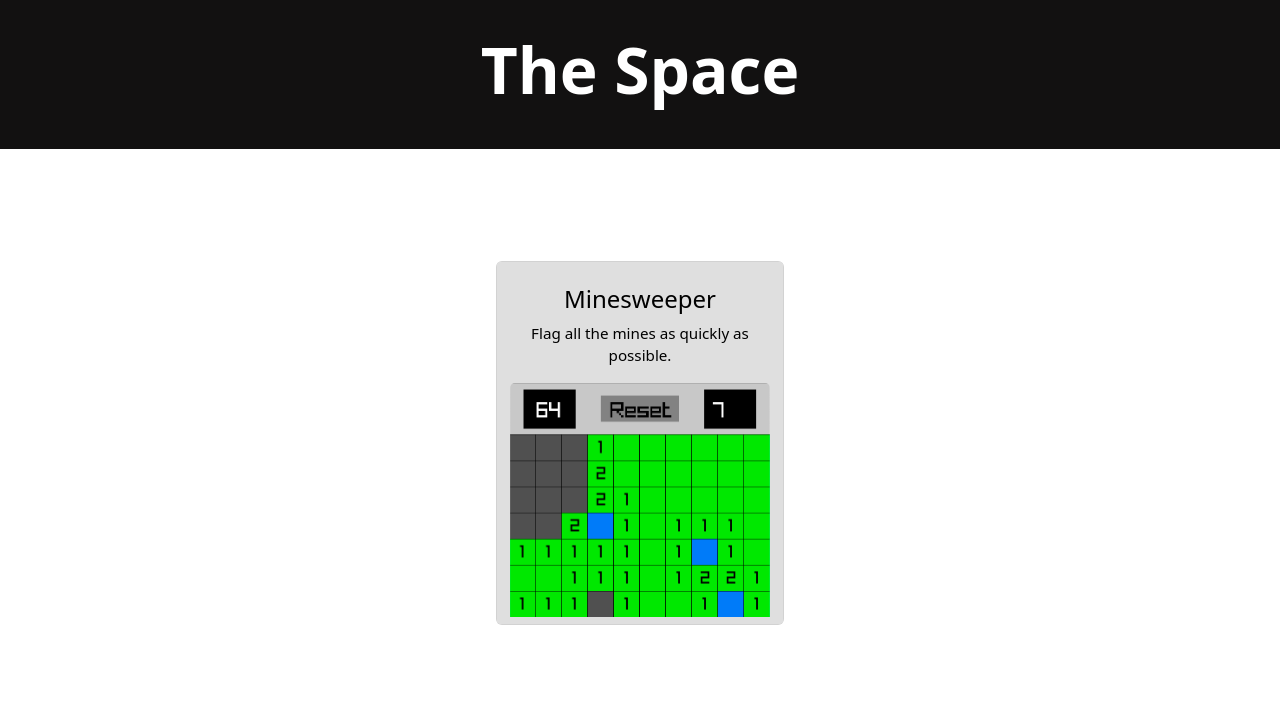
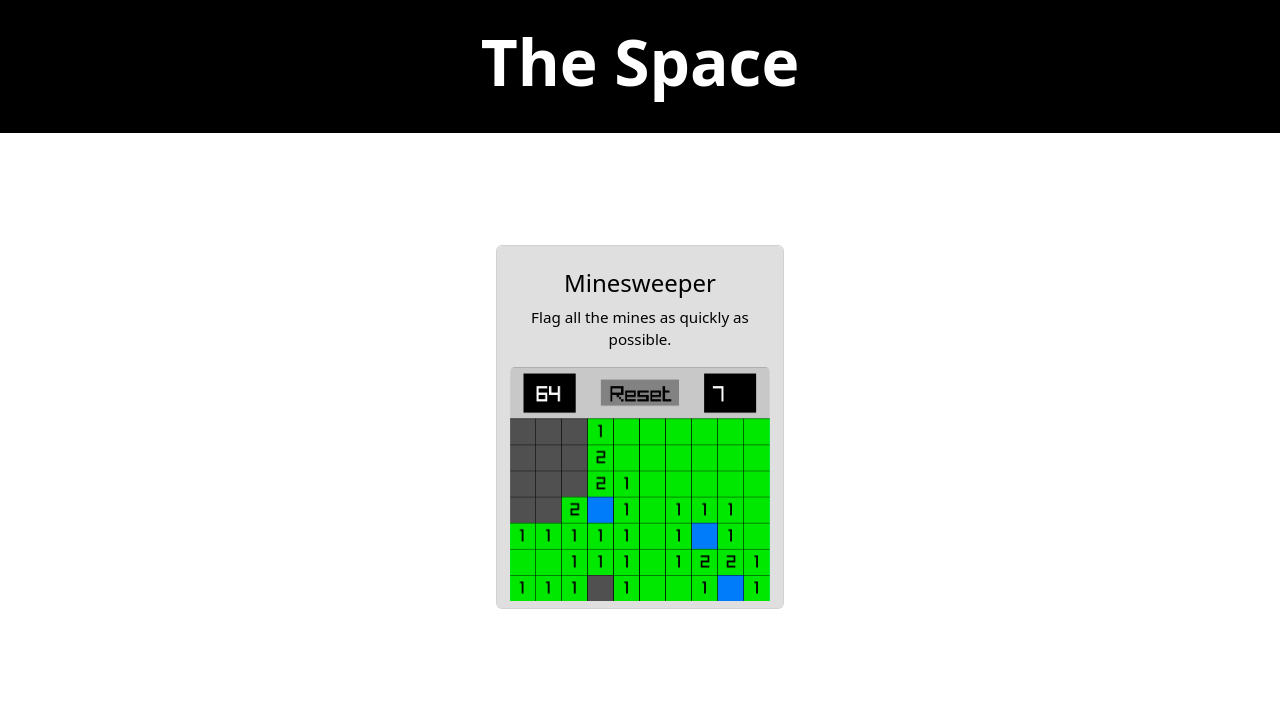
Before and after one commit to frankobjank/cs50_final_project, a Flask app: page / in a window 1280 px wide. Shown: the top 728 px of the page. Run offline with Flask 3, Linux system fonts and the light colour scheme.

Commit message:
improved layout; added colors to numbers and flags

```diff
--- a/static/styles.css
+++ b/static/styles.css
@@ -2,49 +2,53 @@
 :root {
     --grid-width: 9;
     --grid-height: 9;
+    --sq-size: 1.75rem;
+
 }
+
+/* Minesweeper */
 
 .board-container{
     display: grid;
     align-items: center;
+    outline: #000000;
 }
 
-/* Minesweeper */
+.panel-container {
+    font-family: monospace;
+    font-weight: bold;
+    padding-bottom: .5rem;
+}
+
+.panel-span {
+    font-size: 1rem;
+}
+
+.panel-button {
+    font-size: 1rem;
+    align-content: center;
+}
+
 #board {
     display: grid;
     place-items: center;
     place-self: center;
     grid-template-columns: repeat(var(--grid-width), 1fr); /* Create 9 equal columns */
     grid-template-rows: repeat(var(--grid-height), 1fr);   /* Create 9 equal rows */
-    width: 18rem;
-    height: 18rem;
+    width: calc(var(--grid-width) * var(--sq-size));
+    height: calc(var(--grid-height) * var(--sq-size));
     gap: 0px;
-    position: inherit;
     line-height: 0;
 }
 
-.panel-button {
-    align-content: center;
-    margin-bottom: .75rem;
-}
-
-.panel-container {
-    font-family: monospace;
-    font-weight: bold;
-    padding-bottom: .5rem;
-    font-size: 1.5rem;
-}
-
 .square-button {
-    justify-content: center;
-    align-items: center;
     font-size: 1rem;
-    overflow: hidden;
     padding: 0;
     margin: 0;
-    height: 2rem;
-    width: 2rem;
+    height: var(--sq-size);
+    width: var(--sq-size);
     color: #000000;
+    background-color: rgb(130, 130, 130);
 }
 
 /* Remove blue outline for minesweeper squares */
@@ -60,38 +64,76 @@
 /* Mines are red */
 .square-button[data-mine] {
     background-color: red;
-    font-size: 1.5rem;
     font-weight: 700;
 }
 
 /* Wrongly flagged squares get strikethrough */
 .square-button[data-false-flag] {
     text-decoration-line: line-through;
+    background-color: rgba(128, 0, 128, 0.624);
+}
+
+/* Color the numbers */
+.square-button[data-adj-num='1'] {
+    color: rgb(36, 105, 225);
+}
+.square-button[data-adj-num='2'] {
+    color: rgb(25, 133, 41);
+}
+.square-button[data-adj-num='3'] {
+    color: rgb(223, 46, 11);
+}
+.square-button[data-adj-num='4'] {
+    color: rgb(34, 0, 112);
+}
+.square-button[data-adj-num='5'] {
+    color: rgb(116, 87, 183);
+}
+.square-button[data-adj-num='6'] {
+    color: rgb(185, 88, 27);
+}
+.square-button[data-adj-num='7'] {
+    color: rgb(112, 190, 16);
+}
+.square-button[data-adj-num='8'] {
+    color: rgb(76, 14, 71);
 }
 
 /* Color of visible squares */
 .square-button:disabled {
-    background-color: rgb(184, 183, 183);
+    background-color: rgb(242, 242, 242);
 }
-
 
 /* General layout */
 
-header {
-    background-color: #121111;
+.nav {
+    background-color: #000000;
     color: #ffffff;
-    margin-bottom: 2rem;
-    padding: 2rem 1rem;
-    text-align: center;
+    margin-bottom: 1.5rem;
+    padding: 1rem 1rem;
+    justify-content: center;
 }
 
 h1 {
     font-size: 4rem;
     font-weight: bold;
+    color: #ffffff;
+}
+
+h2 {
+    font-size: 2rem;
+    font-weight: bold;
+    color: #000000;
+}
+
+header {
+    text-align: center;
+    margin-bottom: 1.5rem;
+    padding: 1rem 1rem;
 }
 
 /* ctr = container */
-.ctr-custom {
+.container-custom {
     display: flex;
     flex-wrap: wrap;  /* Allow items to wrap onto the next line */
     justify-content: center;
@@ -102,13 +144,6 @@ h1 {
 
 .card {
     width: 18rem;
-}
-
-.nav {
-    margin-bottom: 1.5rem;
-    margin-top: 1.5rem;
-    padding: 2rem 1.5rem;
-    justify-content: center;
 }
 
 .btn-custom:hover {
--- a/templates/index.html
+++ b/templates/index.html
@@ -5,7 +5,7 @@
 {% endblock %}
 
 {% block main %}
-    <div class="container ctr-custom">
+    <div class="container text-center container-custom">
         <div class="card">
             <a href="/minesweeper" class="btn-custom">
                 <div class="card-body">
--- a/templates/layout.html
+++ b/templates/layout.html
@@ -1,9 +1,7 @@
 <!DOCTYPE html>
 
 <html lang="en">
-
     <head>
-
         <meta charset="utf-8">
         <meta name="viewport" content="initial-scale=1, width=device-width">
 
@@ -25,25 +23,21 @@
     </head>
 
     <body>
+        <div class="nav">
+            <a class="nav-link" href="/" btn><h1>The Space</h1></a>
+        </div>
         <header>
-            <h1>The Space</h1>
-        </header>
-        {% if get_flashed_messages() %}
-            <header>
+            {% if get_flashed_messages() %}
                 <div class="alert alert-primary mb-0 text-center" role="alert">
                     {{ get_flashed_messages() | join(" ") }}
                 </div>
-            </header>
-        {% endif %}
+            {% endif %}
 
-        <main class="container py-5 text-center">
+            {% block header %}{% endblock %}
+        </header>
+        <main class="container text-center">
             {% block main %}{% endblock %}
         </main>
-
-        <footer>
-
-        </footer>
-
+        <footer></footer>
     </body>
-
 </html>
```
Also changed, not shown: notes.md (+1 -1 lines), static/minesweeper.js (+9 -8 lines), templates/minesweeper.html (+5 -5 lines), static/favicon.png (added).
